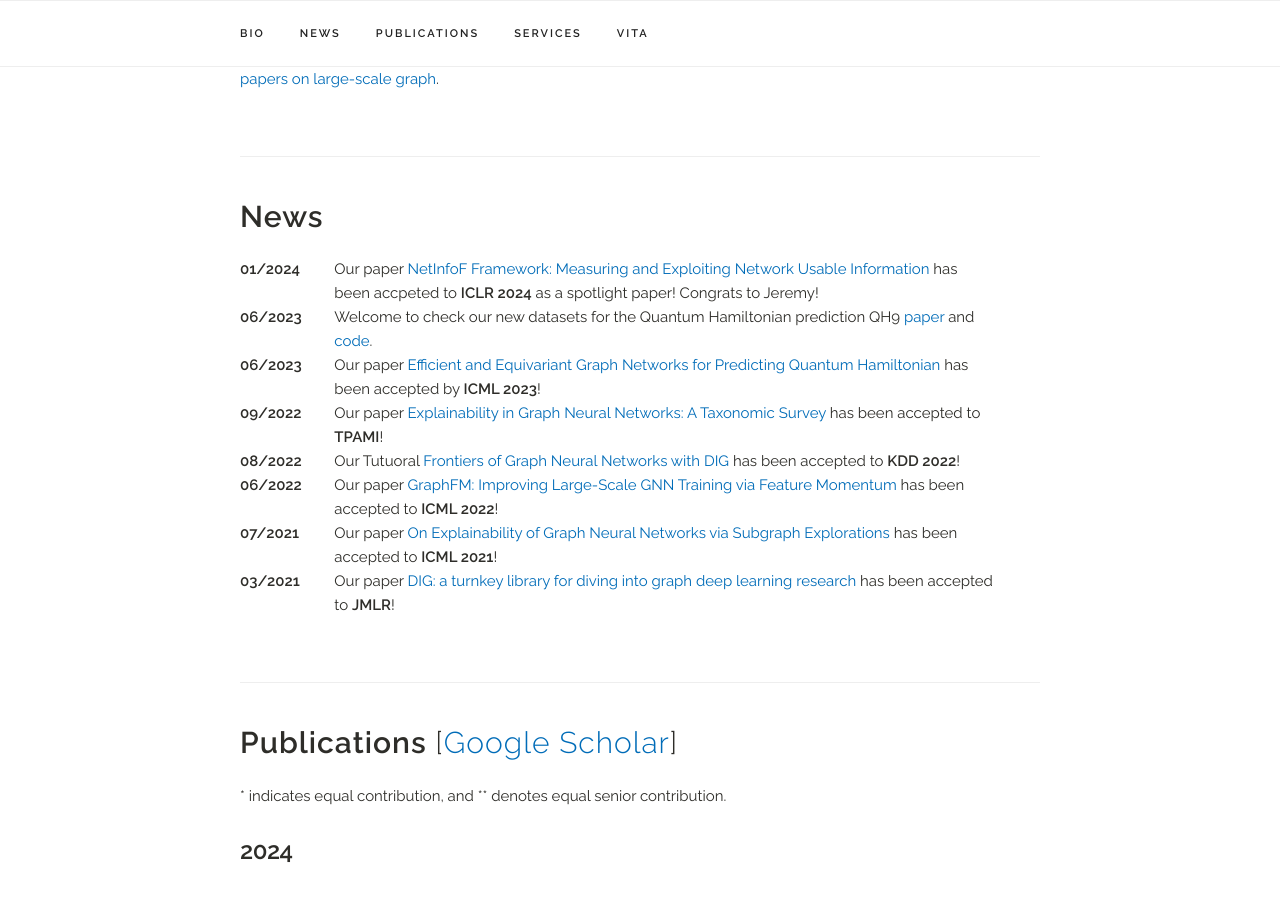
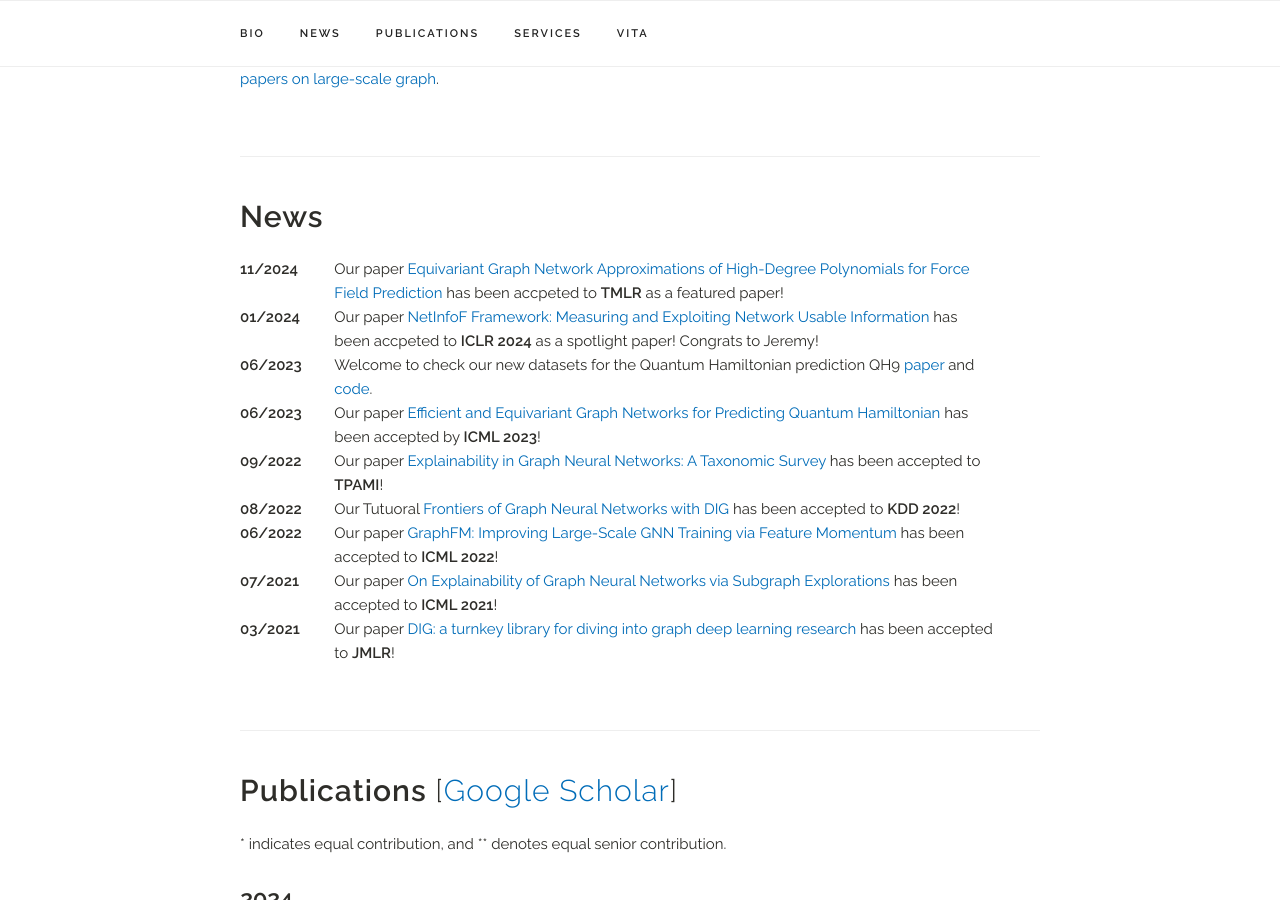
Before and after one commit to Oceanusity/Oceanusity.github.io, a Jekyll site: the page built from index.html, in a window 1280 px wide and 900 px high, scrolled down 595 px. Built offline with Jekyll 4.4.1, drawn with Linux system fonts in a browser that asks for light colours; a style sheet for code colours, icons or effects is not loaded.

Commit message:
Update news.yaml

```diff
--- a/_data/news.yaml
+++ b/_data/news.yaml
@@ -1,4 +1,8 @@
 news:
+
+- title: "Our paper <a href='https://openreview.net/forum?id=7DAFwp0Vne'> Equivariant Graph Network Approximations of High-Degree Polynomials for Force Field Prediction</a> has been accpeted to <b>TMLR</b> as a featured paper! "
+  date: "11/2024"
+
 - title: "Our paper <a href='https://openreview.net/forum?id=KY8ZNcljVU'> NetInfoF Framework: Measuring and Exploiting Network Usable Information</a> has been accpeted to <b>ICLR 2024</b> as a spotlight paper! Congrats to Jeremy! "
   date: "01/2024"
 
```
